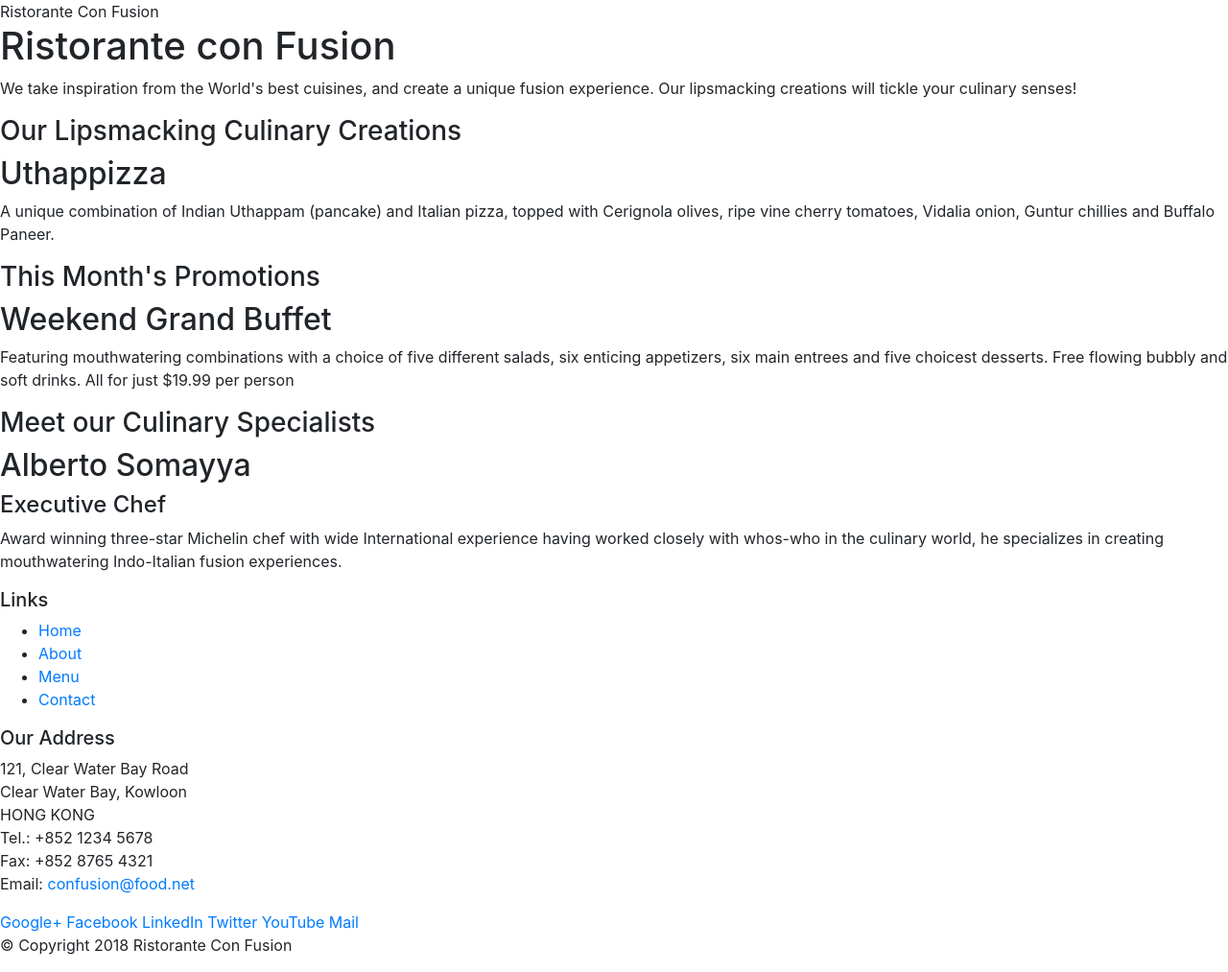
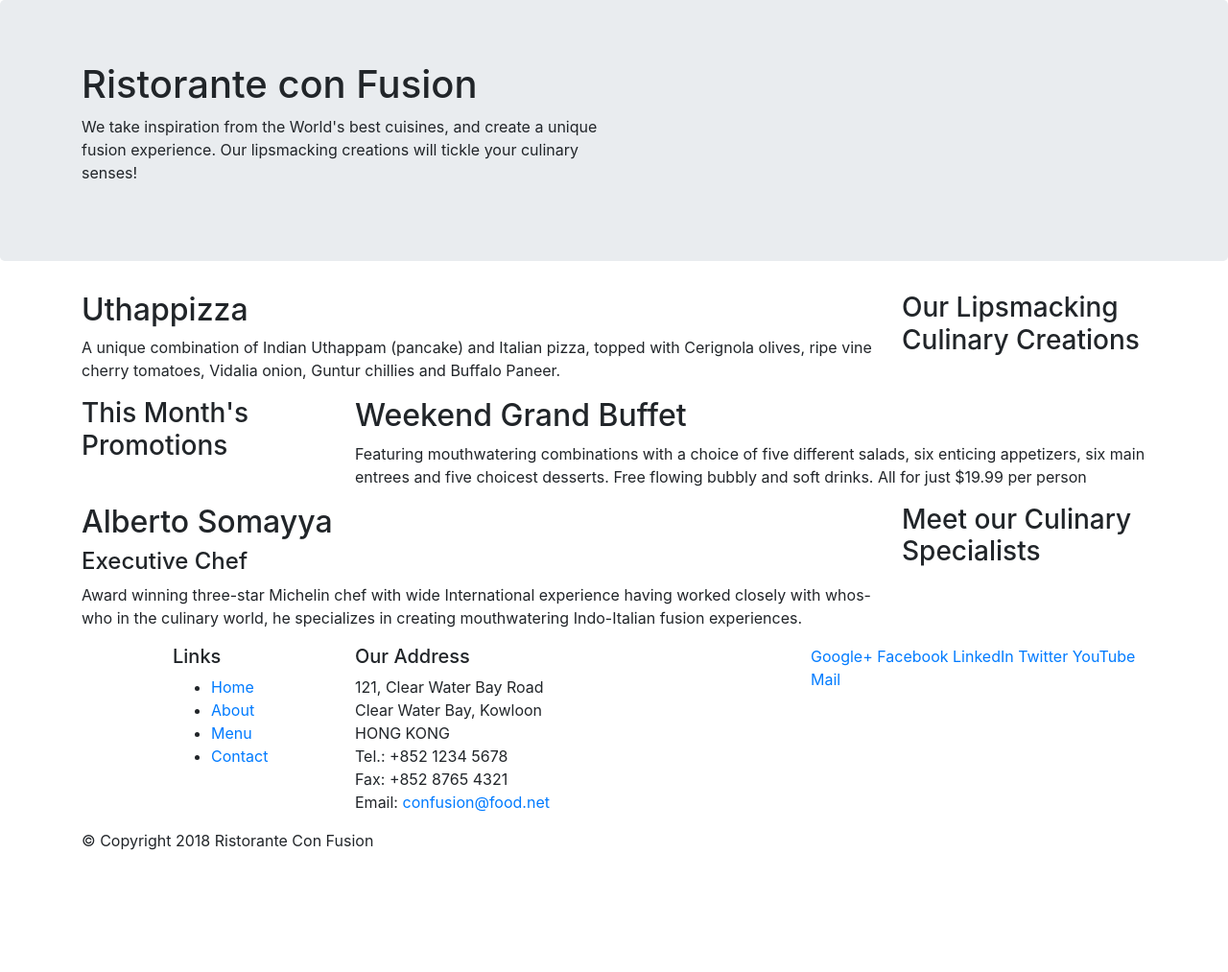
Before and after one commit to Nachiketas/front-end-ui-course, a website: page index.html in a window 1280 px wide. Shown: the whole page at 96% size. After the commit the page ends 904 px from the top, so only its background shows below. Drawn offline with nearby package versions, Linux system fonts and the light colour scheme.

Commit message:
Bootstrap Grid Part One

```diff
--- a/index.html
+++ b/index.html
@@ -8,52 +8,52 @@
     <meta http-equiv="x-ua-compatible" content="ie=edge">
 
     <!--Bootstrap css-->
-    <link rel="stylesheet" href="node_modules/bootstrap/dist/css/bootstrap.min.css"
+    <link rel="stylesheet" href="node_modules/bootstrap/dist/css/bootstrap.min.css">
     <title>Ristorante Con Fusion</title>
 </head>
 
 <body>
 
-    <header>
-        <div>
-            <div>
-                <div>
+    <header class="jumbotron">
+        <div class="container">
+            <div class="row">
+                <div class="col-12 col-sm-6">
                     <h1>Ristorante con Fusion</h1>
                     <p>We take inspiration from the World's best cuisines, and create a unique fusion experience. Our lipsmacking creations will tickle your culinary senses!</p>
                 </div>
-                <div>
+                <div class="col-12 col-sm">
                 </div>
             </div>
         </div>
     </header>
 
-    <div>
-        <div>
-            <div>
+    <div class="container">
+        <div class="row">
+            <div class="col-12 col-sm-4 col-md-3 order-sm-last">
                 <h3>Our Lipsmacking Culinary Creations</h3>
             </div>
-            <div>
+            <div class="col col-sm col-md order-sm-first">
                 <h2>Uthappizza</h2>
                 <p>A unique combination of Indian Uthappam (pancake) and Italian pizza, topped with Cerignola olives, ripe vine cherry tomatoes, Vidalia onion, Guntur chillies and Buffalo Paneer.</p>
             </div>
         </div>
 
 
-        <div>
-            <div>
+        <div class="row">
+            <div class="col-12 col-sm-4 col-md-3">
                 <h3>This Month's Promotions</h3>
             </div>
-            <div>
+            <div class="col col-sm col-md">
                 <h2>Weekend Grand Buffet</h2>
                 <p>Featuring mouthwatering combinations with a choice of five different salads, six enticing appetizers, six main entrees and five choicest desserts. Free flowing bubbly and soft drinks. All for just $19.99 per person </p>
             </div>
         </div>
 
-        <div>
-            <div>
+        <div class="row">
+            <div class="col-12 col-sm-4 col-md-3 order-sm-last">
                 <h3>Meet our Culinary Specialists</h3>
             </div>
-            <div>
+            <div class="col col-sm col-md order-sm-first">
                 <h2>Alberto Somayya</h2>
                 <h4>Executive Chef</h4>
                 <p>Award winning three-star Michelin chef with wide International experience having worked closely with whos-who in the culinary world, he specializes in creating mouthwatering Indo-Italian fusion experiences. </p>
@@ -62,9 +62,9 @@
     </div>
 
     <footer>
-        <div>
-            <div>
-                <div>
+        <div class="container">
+            <div class="row">
+                <div class="col-4 offset-1 col-sm-2">
                     <h5>Links</h5>
                     <ul>
                         <li><a href="#">Home</a></li>
@@ -73,7 +73,7 @@
                         <li><a href="#">Contact</a></li>
                     </ul>
                 </div>
-                <div>
+                <div class="col-7 col-sm-5">
                     <h5>Our Address</h5>
                     <address>
 		              121, Clear Water Bay Road<br>
@@ -84,7 +84,7 @@
 		              Email: <a href="mailto:confusion@food.net">confusion@food.net</a>
 		           </address>
                 </div>
-                <div>
+                <div class="col-12 col-sm-4">
                     <div>
                         <a href="http://google.com/+">Google+</a>
                         <a href="http://www.facebook.com/profile.php?id=">Facebook</a>
@@ -95,8 +95,8 @@
                     </div>
                 </div>
            </div>
-           <div>
-                <div>
+           <div class="row">
+                <div class="col-auto">
                     <p>© Copyright 2018 Ristorante Con Fusion</p>
                 </div>
            </div>
```
